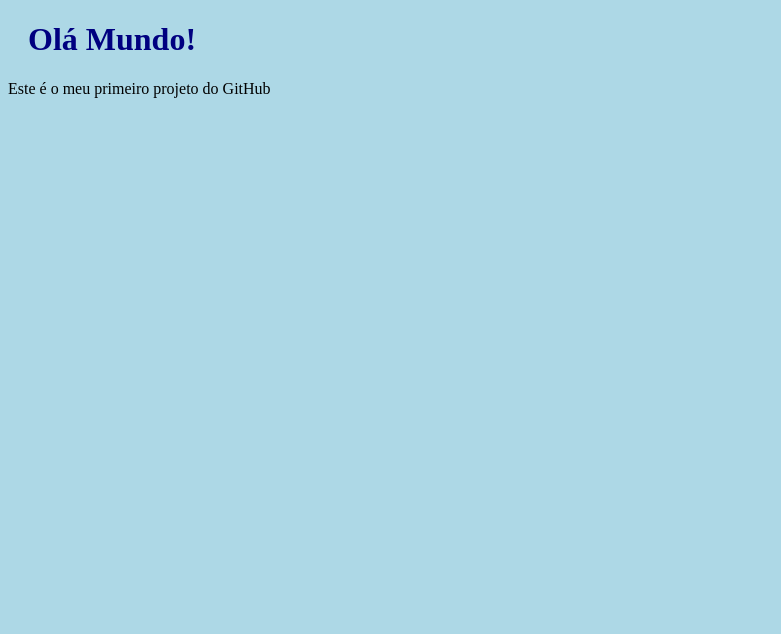
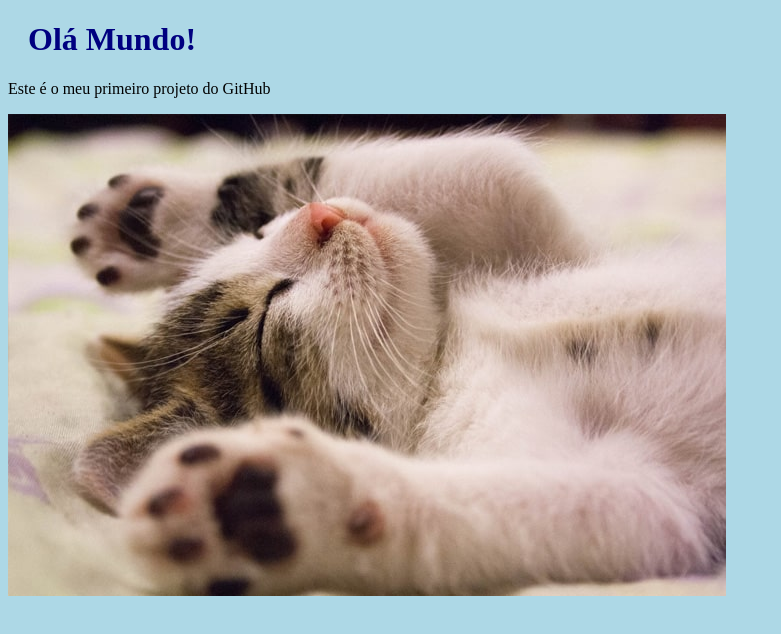
Before and after one commit to Fuyu626/TutorialGit, a plain HTML site: page index.html in a window 1280 px wide. Shown: the whole page, without its empty margins (0-781 px from the left). Drawn offline with Linux system fonts and the light colour scheme.

Commit message:
nova imagem

```diff
--- a/index.html
+++ b/index.html
@@ -10,5 +10,6 @@
 <body>
     <h1>Olá Mundo!</h1>
     <p>Este é o meu primeiro projeto do GitHub</p>
+    <img src="gatofofo.jpg" alt="gatomuitofofo">
 </body>
 </html>
```
Also changed, not shown: gatofofo.jpg (added).
